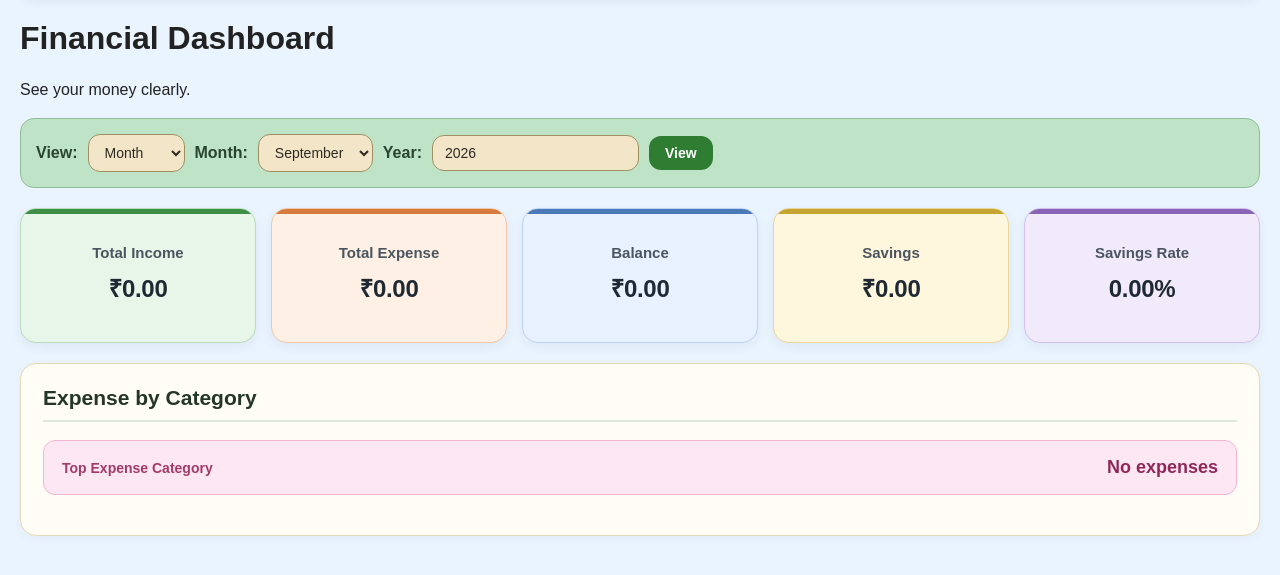
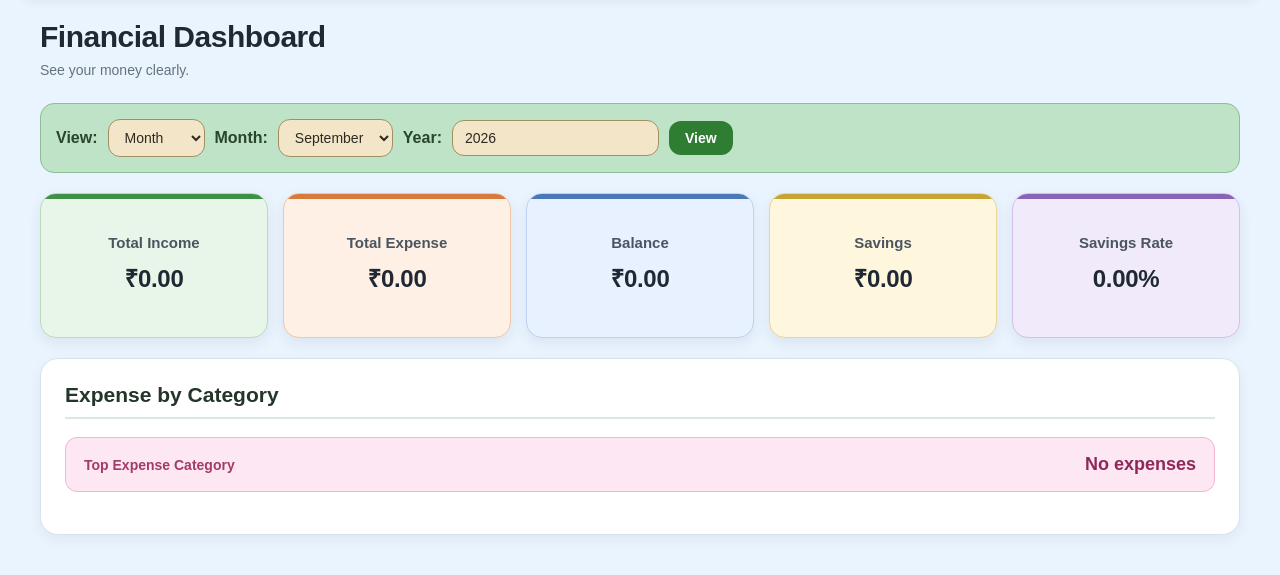
Before and after one commit to paulmeghna/MoneyLens, a Flask app: page /dashboard in a window 1280 px wide. Shown: the part 86-661 px from the top of the page. Run offline with Flask 3, Linux system fonts and the light colour scheme; the visitor is signed in with stand-in values (Sample User, id 1); data that the repository does not hold is empty.

Commit message:
Polish dashboard UI and fix view controls

```diff
--- a/static/css/style.css
+++ b/static/css/style.css
@@ -122,6 +122,40 @@ button {
 }
 
 
+
+/* ============================================================
+   Dashboard Page Header
+   ============================================================ */
+
+.dashboard-page {
+    max-width: 1200px;
+    margin: 0 auto;
+}
+
+.dashboard-page-header {
+    margin-bottom: 22px;
+}
+
+.dashboard-page-header h1 {
+    margin: 0 0 6px;
+
+    font-size: 30px;
+    font-weight: 700;
+
+    letter-spacing: -0.5px;
+
+    color: #1f2933;
+}
+
+.dashboard-page-header p {
+    margin: 0;
+
+    font-size: 14px;
+
+    color: #65727e;
+}
+
+
 /* ============================================================
    Dashboard Controls
    ============================================================ */
@@ -201,7 +235,7 @@ button {
 .summary-card {
     position: relative;
 
-    min-height: 135px;
+    min-height: 145px;
 
     display: flex;
     flex-direction: column;
@@ -210,13 +244,21 @@ button {
 
     border-radius: 16px;
 
-    padding: 20px 16px;
+    padding: 22px 16px;
 
     text-align: center;
 
-    box-shadow: 0 4px 12px rgba(31, 41, 51, 0.06);
+    box-shadow: 0 5px 14px rgba(31, 41, 51, 0.08);
+
+    transition: transform 0.15s ease, box-shadow 0.15s ease;
 
     overflow: hidden;
+}
+
+.summary-card:hover {
+    transform: translateY(-2px);
+
+    box-shadow: 0 8px 18px rgba(31, 41, 51, 0.10);
 }
 
 .summary-card::before {
@@ -312,15 +354,15 @@ button {
    ============================================================ */
 
 .analytics-section {
-    background-color: #fffdf5;
-
-    border: 1px solid #e3d9b8;
-    border-radius: 16px;
-
-    padding: 22px;
-    margin-bottom: 20px;
-
-    box-shadow: 0 3px 8px rgba(120, 100, 40, 0.05);
+    background-color: #ffffff;
+
+    border: 1px solid #d9e2ec;
+    border-radius: 18px;
+
+    padding: 24px;
+    margin-bottom: 22px;
+
+    box-shadow: 0 5px 14px rgba(31, 41, 51, 0.06);
 }
 
 .analytics-section h2 {
--- a/templates/dashboard.html
+++ b/templates/dashboard.html
@@ -662,28 +662,7 @@
     {% endif %}
 
 
-    <!-- =====================================================
-         Dashboard JavaScript
-         ===================================================== -->
 
-    <script>
-
-        const viewSelector = document.getElementById("view");
-
-        if (viewSelector) {
-
-            viewSelector.addEventListener(
-                "change",
-                function () {
-
-                    this.form.submit();
-
-                }
-            );
-
-        }
-
-    </script>
 
 </div>
 
```
